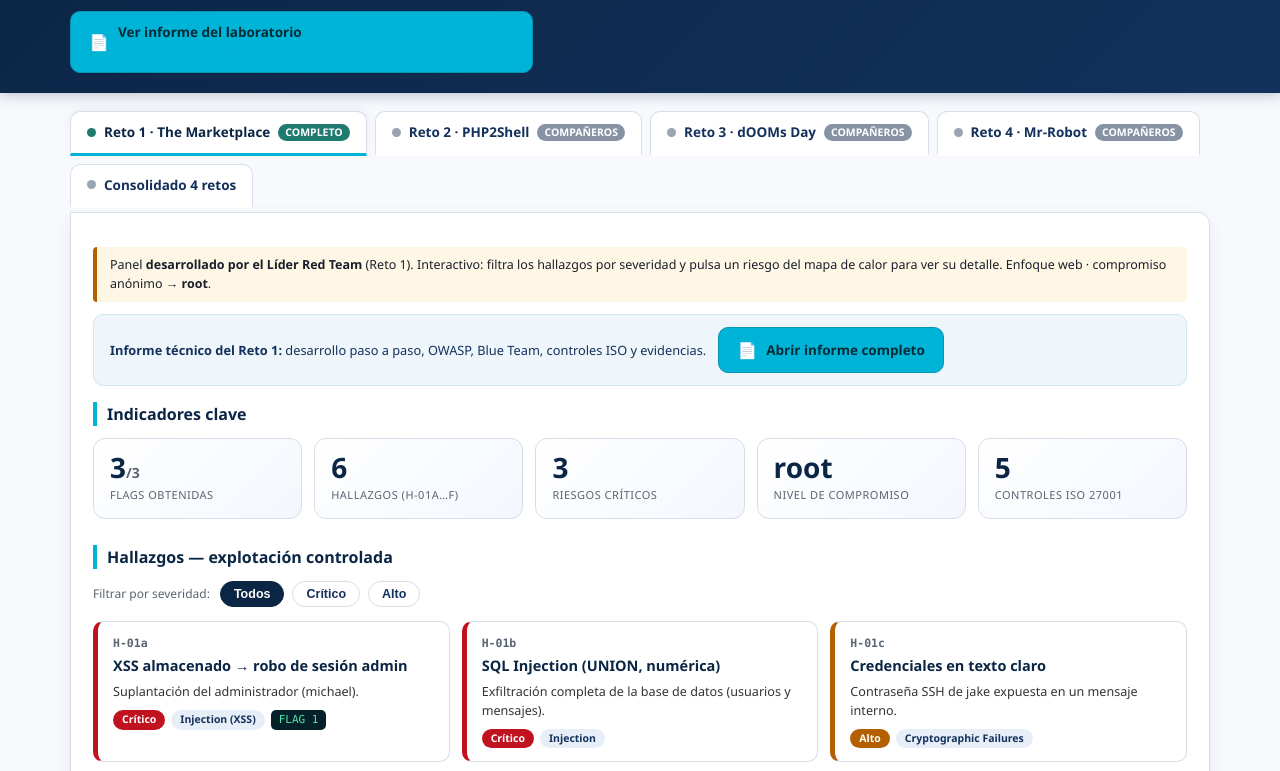
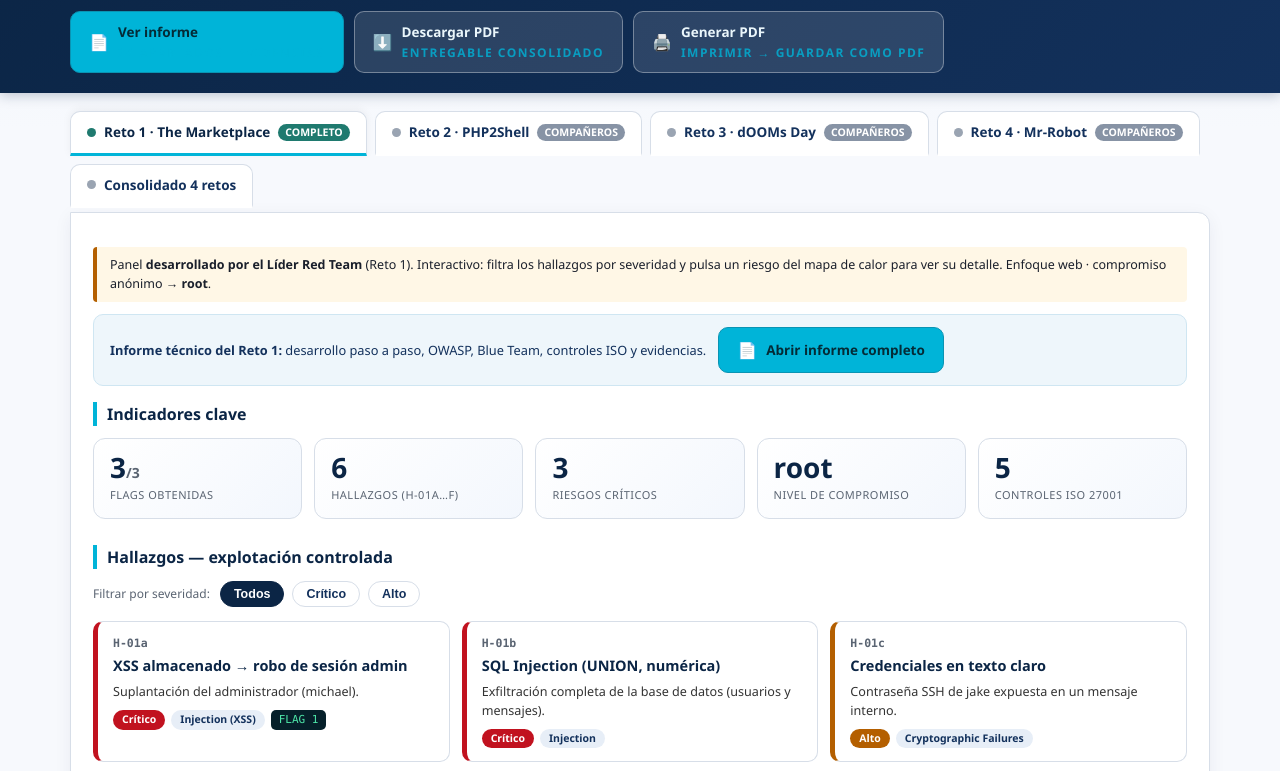
Before and after one commit to cristiancogollo4-rgb/cyberrisk-dashboard, a plain HTML site: page index.html in a window 1280 px wide. Shown: the part 111-882 px from the top of the page. Drawn offline with Linux system fonts and the light colour scheme.

Commit message:
Botones de PDF en el dashboard (descargar + generar via impresion)
- Cabecera del dashboard: Ver informe / Descargar PDF / Generar PDF
- El informe auto-imprime al abrirse con #print (funciona en Pages y local)

Co-Authored-By: Claude Opus 4.8 <noreply@anthropic.com>

```diff
--- a/index.html
+++ b/index.html
@@ -110,6 +110,10 @@
   .btn-report:hover{background:#19c3e6}
   .btn-report .ic{font-size:16px}
   .btn-report .sub{font-weight:500;font-size:11.5px;opacity:.8}
+  .hdr-actions{display:flex;flex-wrap:wrap;gap:10px;margin-top:14px}
+  .hdr-actions .btn-report{margin-top:0}
+  .btn-sec{background:rgba(255,255,255,.12);color:#eaf6fb;border:1px solid rgba(255,255,255,.35)}
+  .btn-sec:hover{background:rgba(255,255,255,.22)}
   .reportbar{display:flex;flex-wrap:wrap;gap:12px;align-items:center;background:#eef6fb;border:1px solid #cfe6f2;
        border-radius:10px;padding:12px 16px;margin:4px 0 16px}
   .reportbar .txt{font-size:12.8px;color:var(--azul2)}
@@ -124,10 +128,20 @@
     <h1>Dashboard ejecutivo — Hallazgos · Riesgos · Prioridades</h1>
     <div class="meta">InnovaSec S.A.S. (escenario ficticio) · Equipo <b>[Nombre]</b> · Actualizado 14/11/2026 ·
       Nivel actual: <b>1</b> (Reto 1 completado)</div>
-    <a class="btn-report" href="Informe-CyberRisk2.0.html" target="_blank" rel="noopener">
-      <span class="ic">📄</span>
-      <span>Ver informe del laboratorio<br><span class="sub">Documento completo · 20 apartados · evidencias</span></span>
-    </a>
+    <div class="hdr-actions">
+      <a class="btn-report" href="Informe-CyberRisk2.0.html" target="_blank" rel="noopener">
+        <span class="ic">📄</span>
+        <span>Ver informe<br><span class="sub">20 apartados · evidencias</span></span>
+      </a>
+      <a class="btn-report btn-sec" href="Informe-CyberRisk2.0.pdf" download>
+        <span class="ic">⬇️</span>
+        <span>Descargar PDF<br><span class="sub">Entregable consolidado</span></span>
+      </a>
+      <a class="btn-report btn-sec" href="Informe-CyberRisk2.0.html#print" target="_blank" rel="noopener">
+        <span class="ic">🖨️</span>
+        <span>Generar PDF<br><span class="sub">Imprimir → Guardar como PDF</span></span>
+      </a>
+    </div>
   </div>
 </header>
 
```
Also changed, not shown: Informe-CyberRisk2.0.html (+6 -0 lines), 1 other file.
